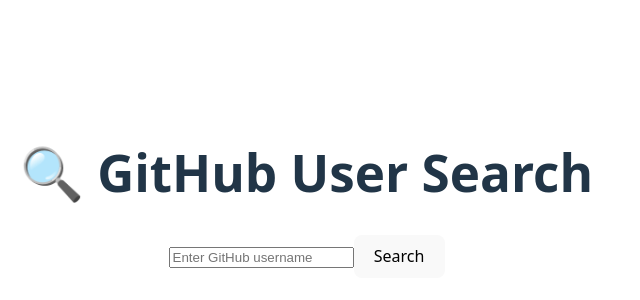
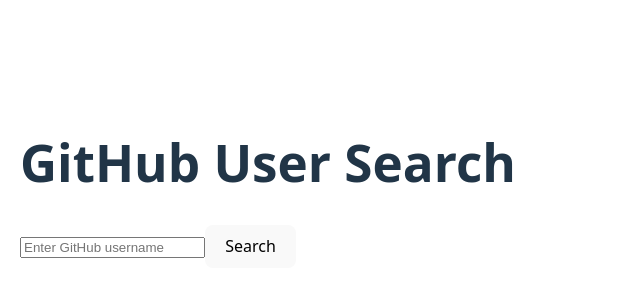
Before and after one commit to mumbosteve/alx-fe-reactjs, a React (Vite) app in the folder github-user-search/: page / in a window 1280 px wide. Shown: the part 206-506 px from the top of the page, without its empty margins (0-640 px from the left). Built offline with nearby package versions, Linux system fonts and the light colour scheme.

Commit message:
Second commit

```diff
--- a/github-user-search/src/App.jsx
+++ b/github-user-search/src/App.jsx
@@ -1,38 +1,22 @@
-import { useState } from "react";
+// src/App.jsx
+import React, { useState } from "react";
+import SearchBar from "./components/SearchBar";
+import UserCard from "./components/UserCard";
 import { getUser } from "./services/githubService";
 
 function App() {
-  const [username, setUsername] = useState("");
-  const [userData, setUserData] = useState(null);
+  const [user, setUser] = useState(null);
 
-  const handleSearch = async () => {
-    try {
-      const data = await getUser(username);
-      setUserData(data);
-    } catch (error) {
-      setUserData(null);
-    }
+  const handleSearch = async (username) => {
+    const userData = await getUser(username);
+    setUser(userData);
   };
 
   return (
-    <div style={{ textAlign: "center", padding: "20px" }}>
-      <h1>🔍 GitHub User Search</h1>
-      <input
-        type="text"
-        placeholder="Enter GitHub username"
-        value={username}
-        onChange={(e) => setUsername(e.target.value)}
-      />
-      <button onClick={handleSearch}>Search</button>
-
-      {userData && (
-        <div style={{ marginTop: "20px" }}>
-          <img src={userData.avatar_url} alt="avatar" width="100" />
-          <h2>{userData.login}</h2>
-          <p>{userData.bio || "No bio available"}</p>
-          <a href={userData.html_url} target="_blank">View Profile</a>
-        </div>
-      )}
+    <div style={{ padding: "20px" }}>
+      <h1>GitHub User Search</h1>
+      <SearchBar onSearch={handleSearch} />
+      <UserCard user={user} />
     </div>
   );
 }
--- /dev/null
+++ b/github-user-search/src/components/SearchBar.jsx
@@ -0,0 +1,27 @@
+// src/components/SearchBar.jsx
+import React, { useState } from "react";
+
+function SearchBar({ onSearch }) {
+  const [username, setUsername] = useState("");
+
+  const handleSubmit = (e) => {
+    e.preventDefault();
+    if (username.trim()) {
+      onSearch(username);
+    }
+  };
+
+  return (
+    <form onSubmit={handleSubmit} style={{ marginBottom: "20px" }}>
+      <input
+        type="text"
+        placeholder="Enter GitHub username"
+        value={username}
+        onChange={(e) => setUsername(e.target.value)}
+      />
+      <button type="submit">Search</button>
+    </form>
+  );
+}
+
+export default SearchBar;
--- /dev/null
+++ b/github-user-search/src/components/UserCard.jsx
@@ -0,0 +1,19 @@
+// src/components/UserCard.jsx
+import React from "react";
+
+function UserCard({ user }) {
+  if (!user) return null;
+
+  return (
+    <div style={{ border: "1px solid #ddd", padding: "15px", borderRadius: "8px" }}>
+      <img src={user.avatar_url} alt={user.login} width="100" />
+      <h2>{user.name || user.login}</h2>
+      <p>{user.bio}</p>
+      <a href={user.html_url} target="_blank" rel="noopener noreferrer">
+        Visit GitHub Profile
+      </a>
+    </div>
+  );
+}
+
+export default UserCard;
--- a/github-user-search/src/services/githubService.js
+++ b/github-user-search/src/services/githubService.js
@@ -1,17 +1,14 @@
+// src/services/githubService.js
 import axios from "axios";
 
-const BASE_URL = "https://api.github.com/users";
+const BASE_URL = "https://api.github.com/users/";
 
 export const getUser = async (username) => {
   try {
-    const response = await axios.get(`${BASE_URL}/${username}`, {
-      headers: {
-        Authorization: `token ${import.meta.env.VITE_APP_GITHUB_API_KEY || ""}`
-      }
-    });
+    const response = await axios.get(`${BASE_URL}${username}`);
     return response.data;
   } catch (error) {
-    console.error("Error fetching user:", error);
-    throw error;
+    console.error("Error fetching GitHub user:", error);
+    return null;
   }
 };
```
